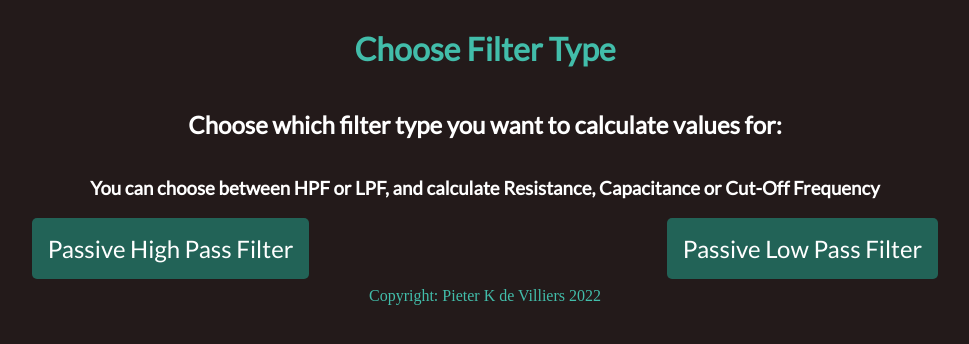
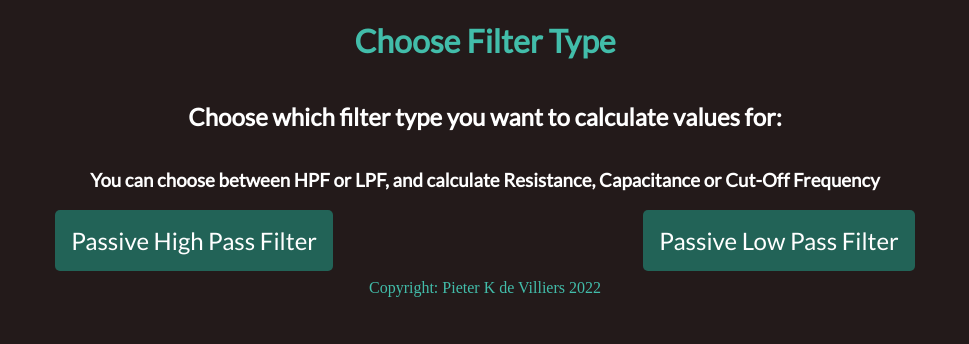
Before and after one commit to pieterkdevilliers/audio-filters-heroku, a PHP site: page /index.html in a window 1280 px wide. Shown: the top 344 px of the page, without its empty margins (155-1124 px from the left). Run offline with PHP 8.4, Linux system fonts and the light colour scheme.

Commit message:
Set max width and margin for desktop

```diff
--- a/assets/css/styles.css
+++ b/assets/css/styles.css
@@ -6,6 +6,8 @@
 
 body {
     background-color: #231a1a;
+    max-width: 1170px;
+    margin: 0 auto;
 }
 
 body > * {
```
